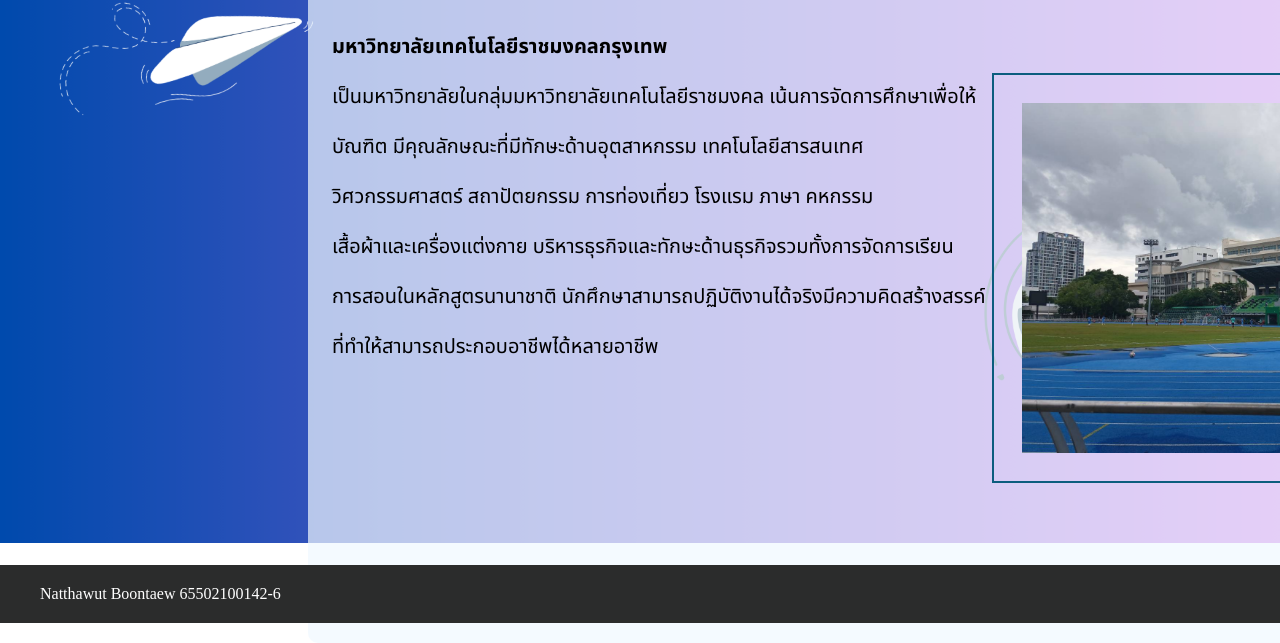
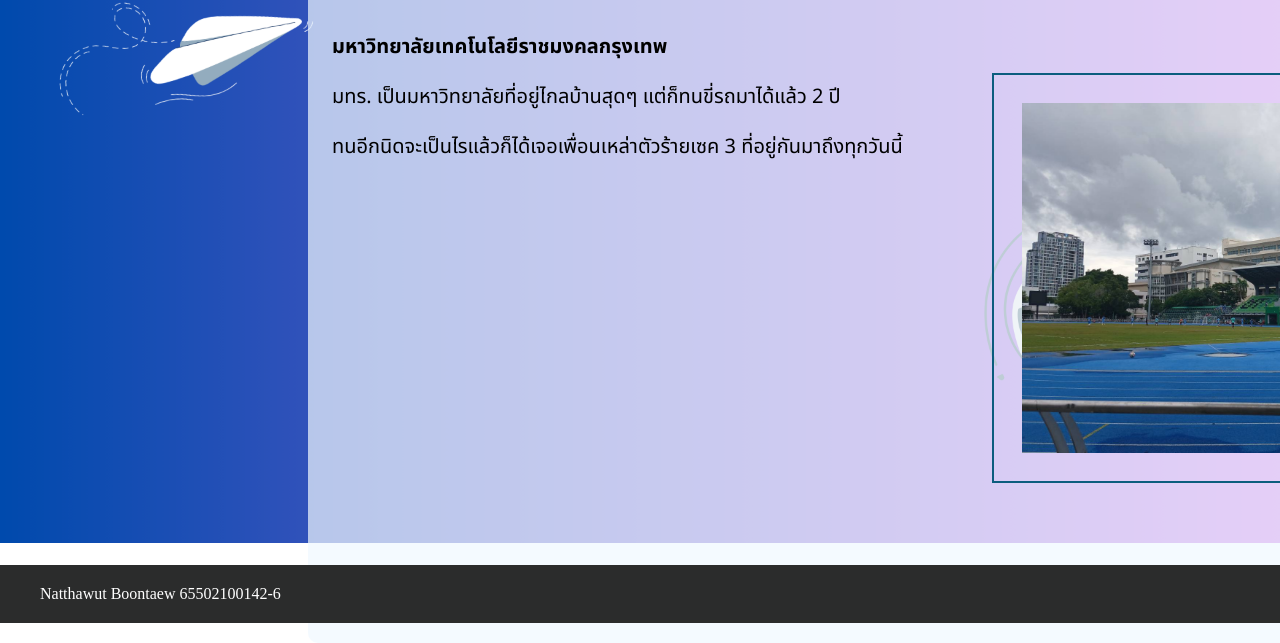
Before and after one commit to Natthawutts/mygallery, a plain HTML site: page box1.html in a window 1280 px wide. Shown: the part 177-820 px from the top of the page. Drawn offline with Linux system fonts and the light colour scheme; a web font is replaced by a local one.

Commit message:
Update box1.html

```diff
--- a/box1.html
+++ b/box1.html
@@ -18,12 +18,8 @@
             <h1>Rajamangala University of Technology Krungthep</h1><br>
             <div class="imgin"><img src="pic/rmutk1.jpg" alt="" class="imgincap"></div>
             <h2>มหาวิทยาลัยเทคโนโลยีราชมงคลกรุงเทพ</h2>
-            <p>เป็นมหาวิทยาลัยในกลุ่มมหาวิทยาลัยเทคโนโลยีราชมงคล เน้นการจัดการศึกษาเพื่อให้</p>
-            <p>บัณฑิต มีคุณลักษณะที่มีทักษะด้านอุตสาหกรรม เทคโนโลยีสารสนเทศ</p>
-            <p>วิศวกรรมศาสตร์ สถาปัตยกรรม การท่องเที่ยว โรงแรม ภาษา คหกรรม</p>
-            <p>เสื้อผ้าและเครื่องแต่งกาย บริหารธุรกิจและทักษะด้านธุรกิจรวมทั้งการจัดการเรียน</p>
-            <p>การสอนในหลักสูตรนานาชาติ นักศึกษาสามารถปฏิบัติงานได้จริงมีความคิดสร้างสรรค์</p>
-            <p>ที่ทำให้สามารถประกอบอาชีพได้หลายอาชีพ</p>
+            <p>มทร. เป็นมหาวิทยาลัยที่อยู่ไกลบ้านสุดๆ แต่ก็ทนขี่รถมาได้แล้ว 2 ปี</p>
+            <p>ทนอีกนิดจะเป็นไรแล้วก็ได้เจอเพื่อนเหล่าตัวร้ายเซค 3 ที่อยู่กันมาถึงทุกวันนี้</p>
         </div>
     </div>
 </body>
```
